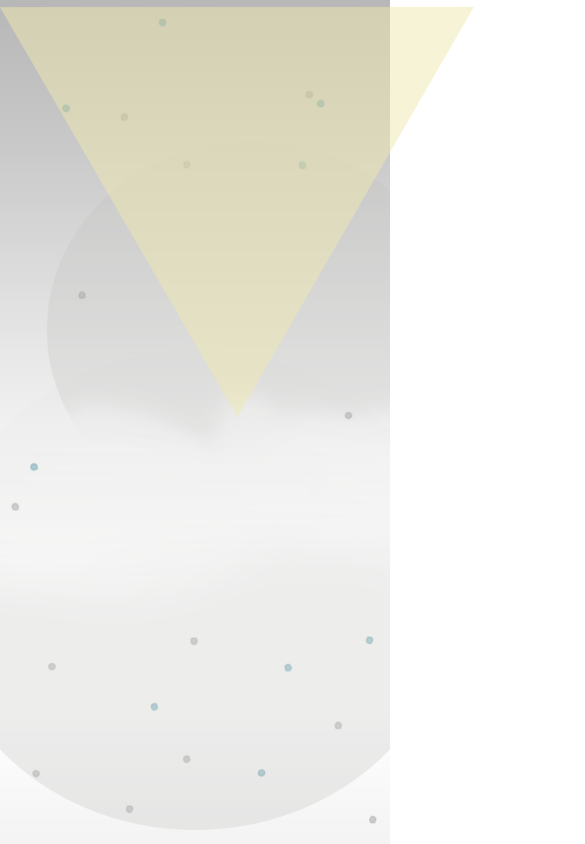
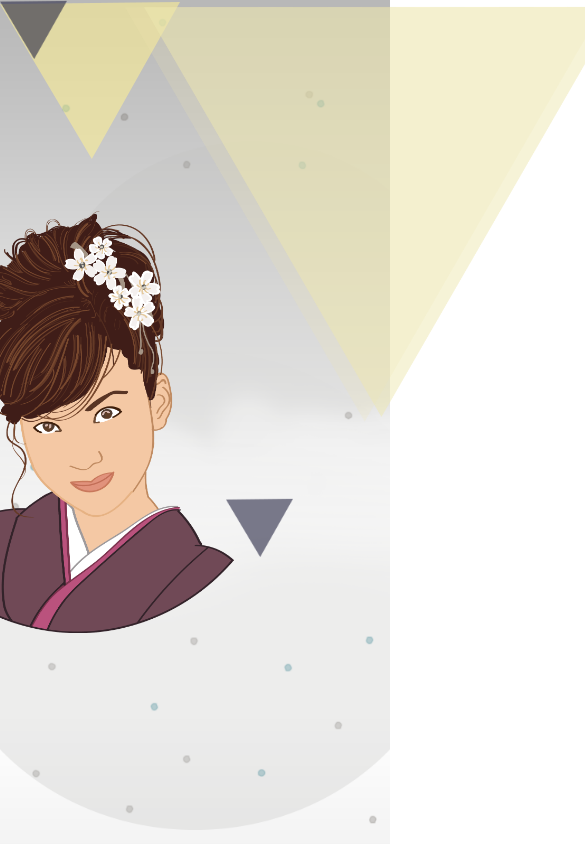
Before and after one commit to kimberlys/experimental-japan-site, a plain HTML site: page index.html in a window 390 px wide. Shown: the top 844 px of the page, 585 px wide, since content can reach past the window. Drawn offline with Linux system fonts and the light colour scheme; grey boxes are pictures that could not be loaded.

Commit message:
Fixing and adding shapes for the homepage + adding @media tag. So far so good, let's not destroy it with the introduction of mobile version.

```diff
--- a/index.html
+++ b/index.html
@@ -2,15 +2,25 @@
 <html>
 <head>
   <meta charset="utf-8">
+  <meta name="viewport" content="initial-scale=0.7" content="width=350" user-scalable="yes">
   <title>Experimental Japan</title>
   <link rel="stylesheet" href="style.css">
 </head>
 <body>
 
   <section id="neutral" class="full">
-  	<class "mid-o">
-  		<img src="images/mid-o.png" height= 50%>
-  	</class>
+
+
+      <img class="girl" src="images/girl.png" height= 50%>
+      <img class="mid-l" src="images/mid-l.png" height= 50%>
+      <img class="mid-o" src="images/mid-o.png" height= 50%>
+      <img class="purple-r" src="images/purple-r.png" height=7%>
+      <img class="purple-l" src="images/purple-l.png" height=7%>
+      <img class="left-o" src="images/left-o.png" height>
+
+    <div id="mobilebg" class="full">
+
+    </div>
 
   </section>
 
--- a/style.css
+++ b/style.css
@@ -22,4 +22,65 @@ section.full {
 
 #neutral {
 	background-image: url(images/neutral.png);
+	z-index: -100;
 }
+
+img.girl {
+	position:absolute;
+	display: block;
+	right: 40%;
+	top: 25%;
+	z-index: 100;
+}
+
+img.mid-l {
+	position:absolute;
+	left: 32%;
+	top: 0%;
+	z-index: 10;
+}
+
+img.mid-o {
+	position:absolute;
+	left: 37%;
+	top: 0%;
+	z-index: 9;
+}
+
+img.purple-r {
+	position:absolute;
+	left: 58%;
+	top: 59%;
+	z-index: 8;
+}
+
+img.purple-l {
+	position:absolute;
+	display: block;
+	margin: 0 auto;
+	z-index: 7;
+}
+
+@media only screen and (max-device-width: 480px) {
+
+    html, body {
+    	height: 100%;
+    	margin: 0
+    }
+
+    #div {
+    	background-position: center center;
+    	background-size: cover;
+    	background-attachment: fixed;
+    	position: relative;
+    }
+
+    #div.full {
+    	height: 100%;
+    }
+
+    #mobilebg {
+    	background-image: url(images/mobilebg.png);
+    	z-index: -200;
+    }
+}
```
Also changed, not shown: images/girl.png (added), images/mobilebg.png (added).
